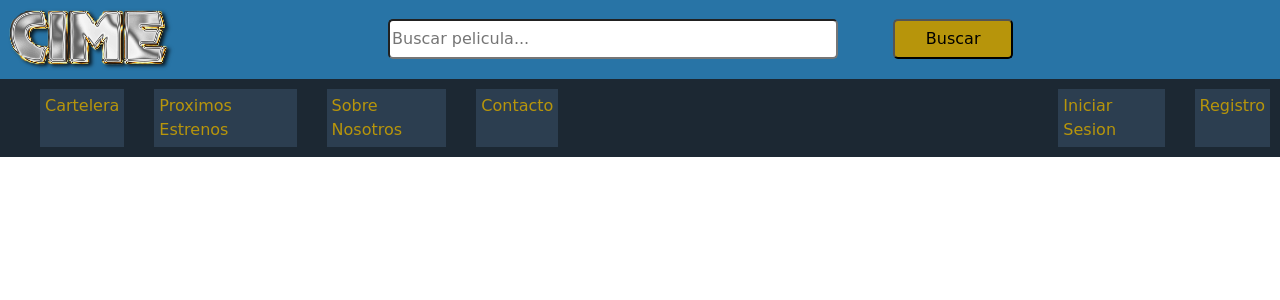
After one commit to AlexHoyos/cime, a PHP site: page /app/Includes/header.php in a window 1280 px wide. The commit adds this page. Shown: the top 300 px of the page. Run offline with PHP 8.4, Linux system fonts and the light colour scheme; some libraries are stand-ins or nearby versions.

Commit message:
Diseño inicial (#15)
* Header

* Inclusion del header a Index

* Header

* header actualizado

---------

Co-authored-by: Alexhoyosf <alexhoyosf080302@gmail.com>

```diff
--- /dev/null
+++ b/app/Includes/header.php
@@ -0,0 +1,27 @@
+<!DOCTYPE html>
+<html lang="en">
+<head>
+    <meta charset="UTF-8">
+    <meta http-equiv="X-UA-Compatible" content="IE=edge">
+    <meta name="viewport" content="width=device-width, initial-scale=1.0">
+    <link href="https://cdn.jsdelivr.net/npm/bootstrap@5.3.0-alpha1/dist/css/bootstrap.min.css" rel="stylesheet"
+        integrity="sha384-GLhlTQ8iRABdZLl6O3oVMWSktQOp6b7In1Zl3/Jr59b6EGGoI1aFkw7cmDA6j6gD" crossorigin="anonymous">
+    <link rel="stylesheet" href="<?= WEB_URL ?>/assets/css/global.css">
+    <title>CIME</title>
+</head>
+<body>
+    <header>
+        <div class="logo">
+            <img src="<?= WEB_URL ?>/app/Storage/LOGO.png">
+            <input type="text" class="buscar" placeholder="Buscar pelicula...">
+            <button type="button" class="btnbuscar">Buscar</button>
+        </div>
+        <nav>
+            <a href="" class="nav-link-1">Cartelera</a>
+            <a href="" class="nav-link-2">Proximos Estrenos</a>
+            <a href="" class="nav-link-3">Sobre Nosotros</a>
+            <a href="" class="nav-link-4">Contacto</a>
+            <a href="" class="nav-link-5">Iniciar Sesion</a>
+            <a href="" class="nav-link-6">Registro</a>
+        </nav>
+    </header>
--- a/assets/css/global.css
+++ b/assets/css/global.css
@@ -0,0 +1,53 @@
+:root
+{
+    --azul:#2874A6;
+    --dorado:#B7950B;
+    --gris-oscuro:#1C2833;
+    --gris-claro:#2C3E50;
+    --fuente:'Tilt Neon', cursive;
+}
+header
+{
+    height:100%;
+    width:100%;
+    font-family: var(--fuente);
+}
+
+.logo
+{
+    background-color:var(--azul);
+}
+.buscar
+{
+    width:450px;
+    height:40px;
+    margin-left:200px;
+    border-radius:5px;
+}
+.btnbuscar
+{
+    width:120px;
+    height:40px;
+    border-radius:5px;
+    background-color:var(--dorado);
+    margin-left:50px;
+}
+nav
+{
+    background-color:var(--gris-oscuro);
+    display:flex;
+    padding:10px;
+}
+a{
+    text-decoration:none;
+    color:#B7950B;
+    margin-left:30px;
+    background-color:var(--gris-claro);
+    padding:5px;
+}
+.nav-link-5
+{
+    margin-left:500px;
+    background-color:var(--gris-claro);
+    padding:5px;
+}
--- a/index.php
+++ b/index.php
@@ -1,5 +1,6 @@
 <?php
 
-    include './app/main.php';
+    include __DIR__ . '/app/main.php';
+    include __DIR__ . '/app/Includes/header.php'
 
 ?>
```
Also changed, not shown: app/Storage/LOGO.png (added).
